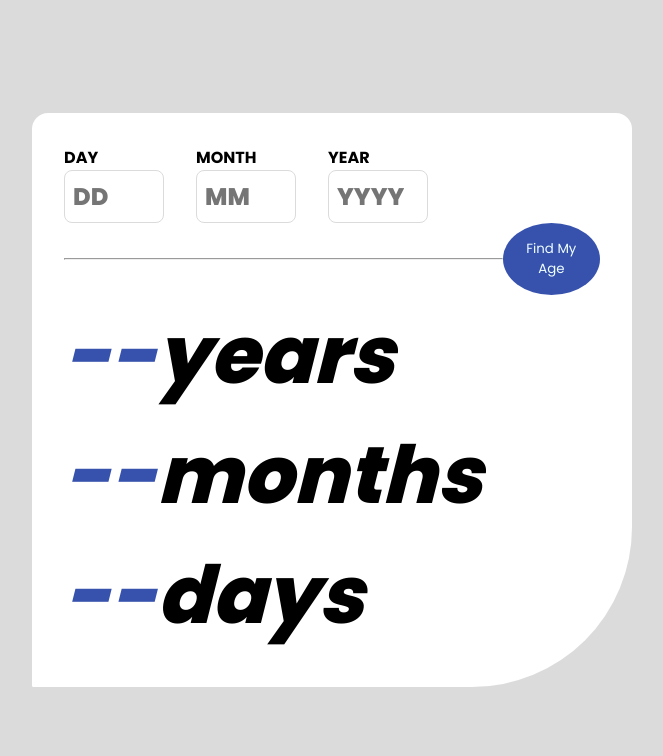
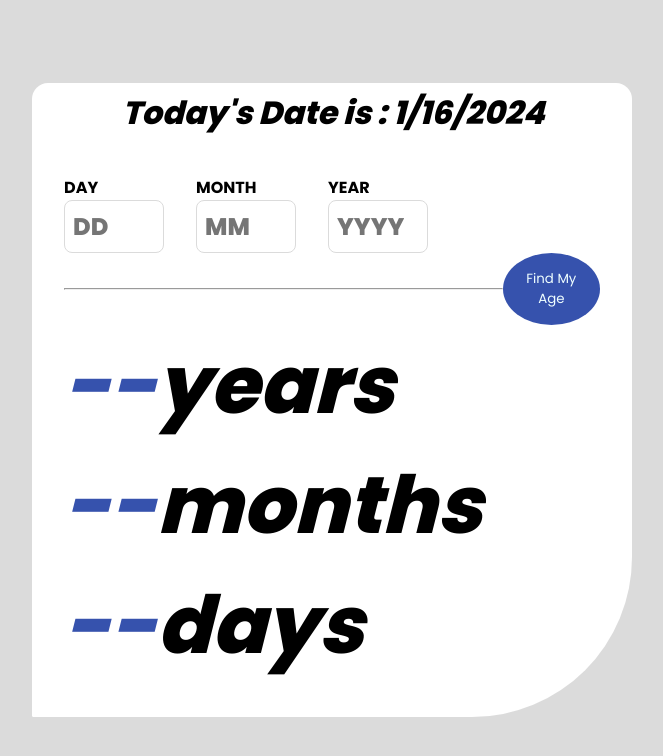
Before and after one commit to NihushaganS/Find-my-age, a plain HTML site: page index.html in a window 1280 px wide. Shown: the whole page, without its empty margins (308-971 px from the left). Drawn offline with Linux system fonts and the light colour scheme.

Commit message:
current date added

```diff
--- a/index.html
+++ b/index.html
@@ -13,6 +13,7 @@
 
 <body>
   <div class="card">
+    <p class="txt-date" id="current_date"></p>
     <div class="container">
       <form>
         <div class="form_container">
--- a/script.js
+++ b/script.js
@@ -14,6 +14,10 @@ let month = 1 + date.getMonth();
 let year = date.getFullYear();
 
 const months = [31, 28, 31, 30, 31, 30, 31, 31, 30, 31, 30, 31];
+var today = new Date();
+
+current_date.innerText=`Today's Date is : ${today.toLocaleDateString('en-US')}`;
+
 function validate() {
   const inputs = document.querySelectorAll("input");
   let validator = true;
--- a/style.css
+++ b/style.css
@@ -91,6 +91,15 @@ input::placeholder{
 small{
   color: red;
 }
+.txt-date {
+  font-family: "Poppins", sans-serif, cursive;
+  font-size: 2rem;
+  font-weight: 800;
+  font-style: italic;
+  margin-top: 1%;
+  margin-bottom: 1%;
+  margin-left: 15%;
+}
 
 @media screen and (max-width:600px) {
   .card{
@@ -120,4 +129,7 @@ small{
   .output h1{
       font-size: 3.5rem;
   }
+  .txt-date {
+    font-size: 1rem;
+  }
 }
```
